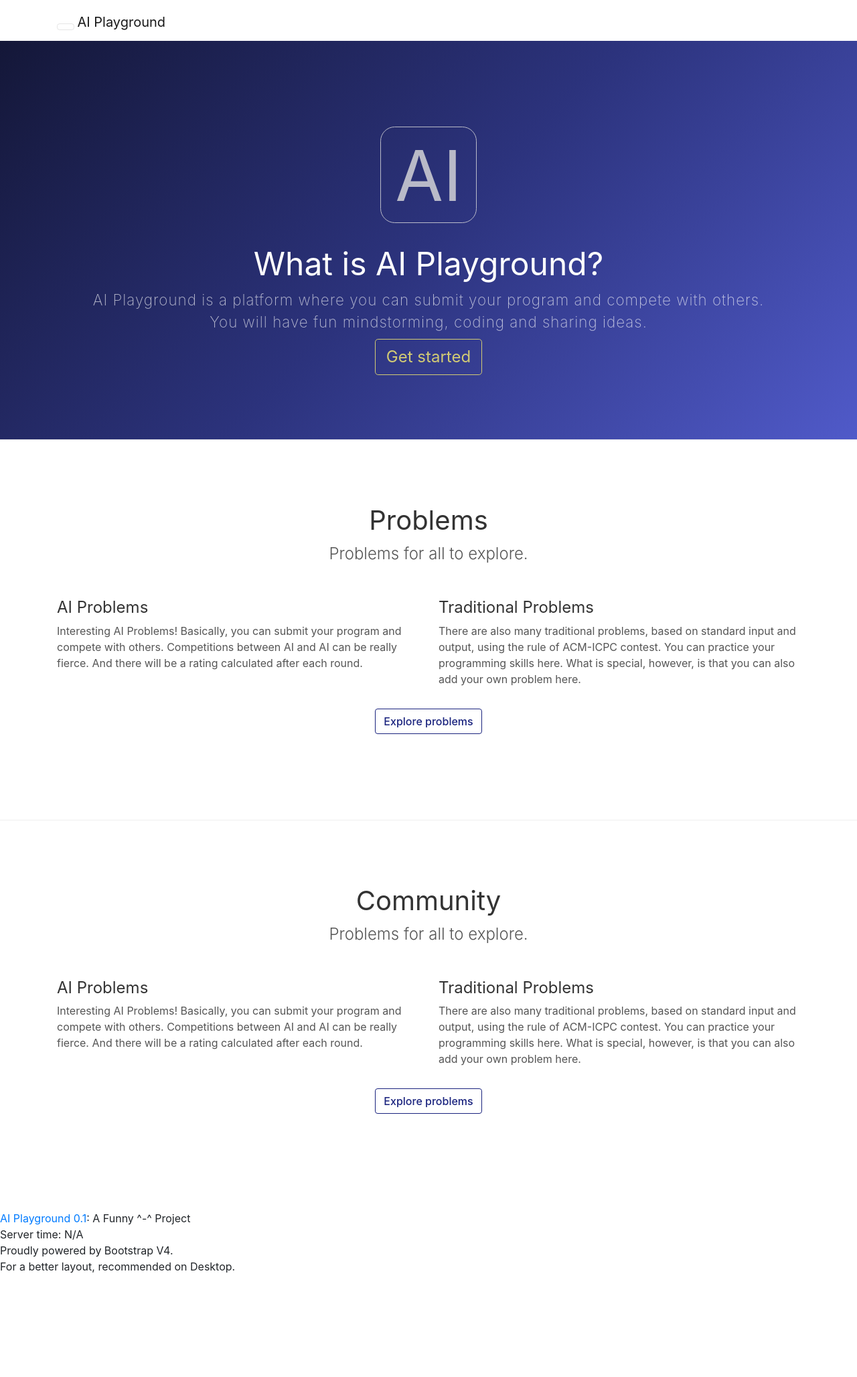
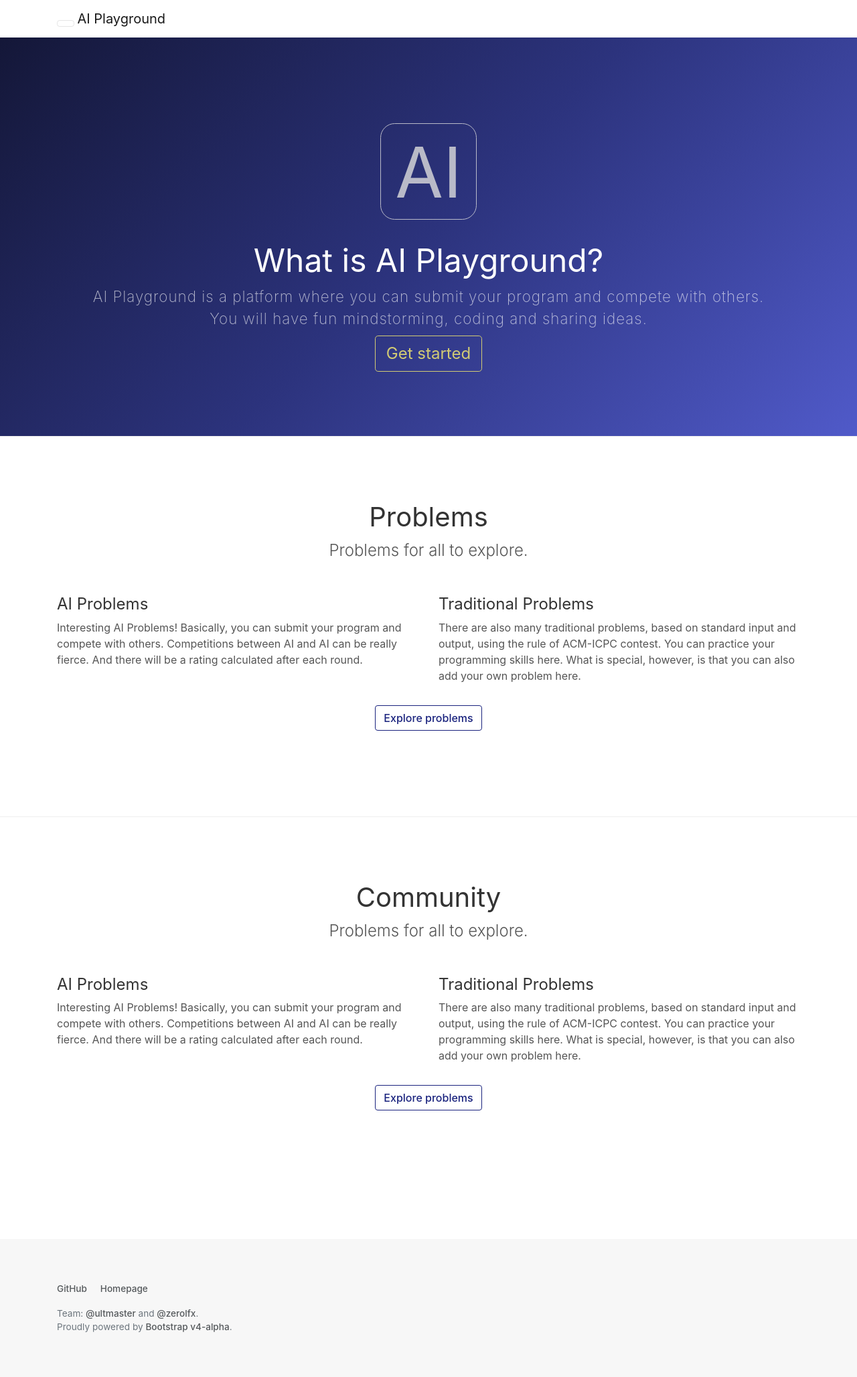
Before and after one commit to zerolfx/AIPlayground, a Django app: page / in a window 1280 px wide. Shown: the whole page at 67% size. Before the commit the page ends 1901 px from the top, so only its background shows below. Run offline with Django 3.2, Linux system fonts and the light colour scheme; parts of the project's set-up code (start-up, migrations or seed data) failed here and were passed over; some libraries are stand-ins or nearby versions.

Commit message:
add: footer

```diff
--- a/static/css/layout.css
+++ b/static/css/layout.css
@@ -4,15 +4,6 @@ input, button, select, textarea, a {
 
 textarea {
   resize: none;
-}
-
-body {
-  padding-top: 5px;
-  padding-bottom: 20px;
-}
-
-p {
-
 }
 
 @media (min-width: 480px) {
@@ -185,3 +176,47 @@ p {
     text-align: left;
   }
 }
+
+.bd-footer {
+  padding: 4rem 0;
+  margin-top: 4rem;
+  font-size: 85%;
+  text-align: center;
+  background-color: #f7f7f7;
+}
+
+.bd-footer a {
+  font-weight: 500;
+  color: #55595c;
+}
+
+.bd-footer a:hover {
+  color: #0275d8;
+}
+
+.bd-footer p {
+  margin-bottom: 0;
+}
+
+@media (min-width: 576px) {
+  .bd-footer {
+    text-align: left;
+  }
+}
+
+.bd-footer-links {
+  padding-left: 0;
+  margin-bottom: 1rem;
+}
+
+.bd-footer-links li {
+  display: inline-block;
+}
+
+.bd-footer-links li + li {
+  margin-left: 1rem;
+}
+
+.modal-dialog {
+  max-width:330px;
+}
--- a/templates/base.html
+++ b/templates/base.html
@@ -66,7 +66,7 @@
 
   <div class="modal fade" id="modal-login" tabindex="-1" role="dialog" aria-labelledby="myModalLabel"
        aria-hidden="true">
-    <div class="modal-dialog" style="max-width:330px">
+    <div class="modal-dialog">
       <div class="modal-content">
         <form class="form" id="user-login-form">
           <div class="modal-body">
@@ -86,7 +86,7 @@
 
   <div class="modal fade" id="modal-register" tabindex="-1" role="dialog" aria-labelledby="myModalLabel"
        aria-hidden="true">
-    <div class="modal-dialog" style="max-width:330px">
+    <div class="modal-dialog">
       <div class="modal-content">
         <form class="form" id="user-register-form">
           <div class="modal-body">
@@ -107,11 +107,15 @@
   {% block content %}
   {% endblock %}
 
-  <footer class="footer mt-3 mb-2 align-bottom">
-    <p class="text-xs-center"><a class="text-primary" href="{% url 'home' %}">AI Playground 0.1</a>: A Funny ^-^ Project
-      <br>Server time: N/A
-      <br>Proudly powered by Bootstrap V4.
-      <br>For a better layout, recommended on Desktop.</p>
+  <footer class="bd-footer text-muted">
+    <div class="container">
+      <ul class="bd-footer-links">
+        <li><a href="https://github.com/zerolfx/AIPlayground">GitHub</a></li>
+        <li><a href="{% url 'home' %}">Homepage</a></li>
+      </ul>
+      <p>Team: <a href="https://github.com/ultmaster">@ultmaster</a> and <a href="https://github.com/zerolfx">@zerolfx</a>.</p>
+      <p>Proudly powered by <a href="https://v4-alpha.getbootstrap.com/">Bootstrap v4-alpha</a>.</p>
+    </div>
   </footer>
 </div>
 
```
